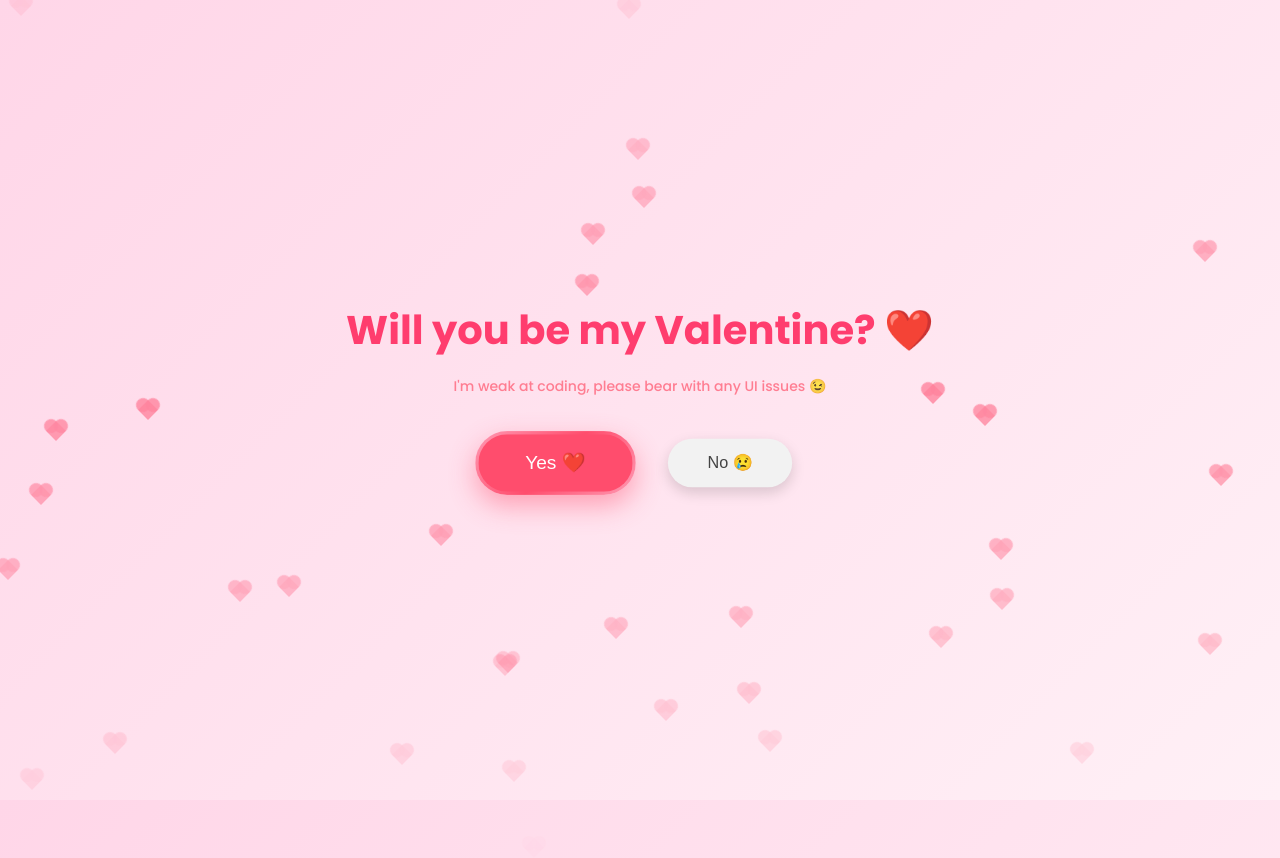
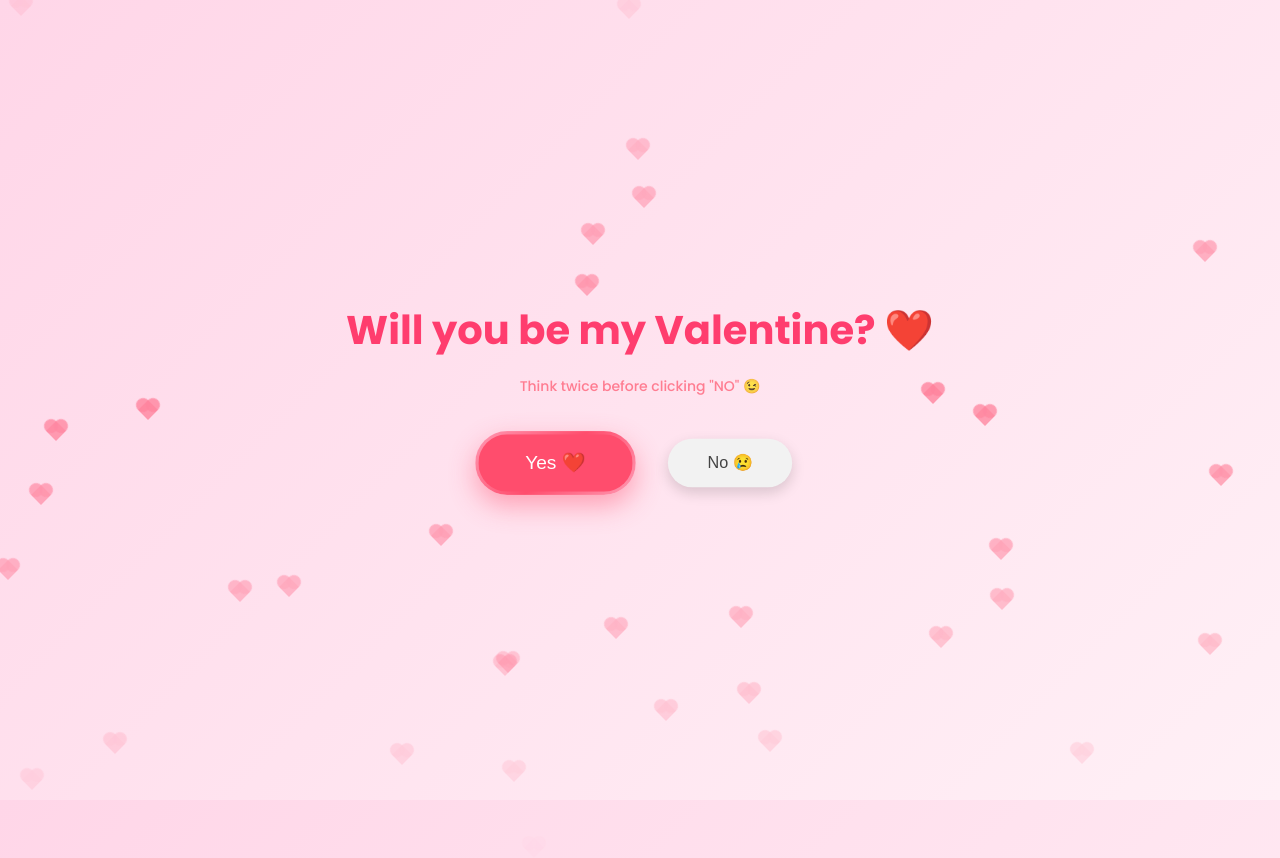
Before and after one commit to Rahulvk1825/Valentine1, a plain HTML site: page index.html in a window 1280 px wide. Drawn offline with Linux system fonts and the light colour scheme.

Commit message:
Update index.html

```diff
--- a/index.html
+++ b/index.html
@@ -153,7 +153,7 @@ button {
 <!-- PAGE 1 -->
 <div id="page1" class="page">
     <div class="question">Will you be my Valentine? ❤️</div>
-    <div class="subtext">I'm weak at coding, please bear with any UI issues 😉</div>
+    <div class="subtext">Think twice before clicking "NO" 😉</div>
 
     <div class="buttonRow" id="buttonRow">
         <button id="yesBtn">Yes ❤️</button>
```
